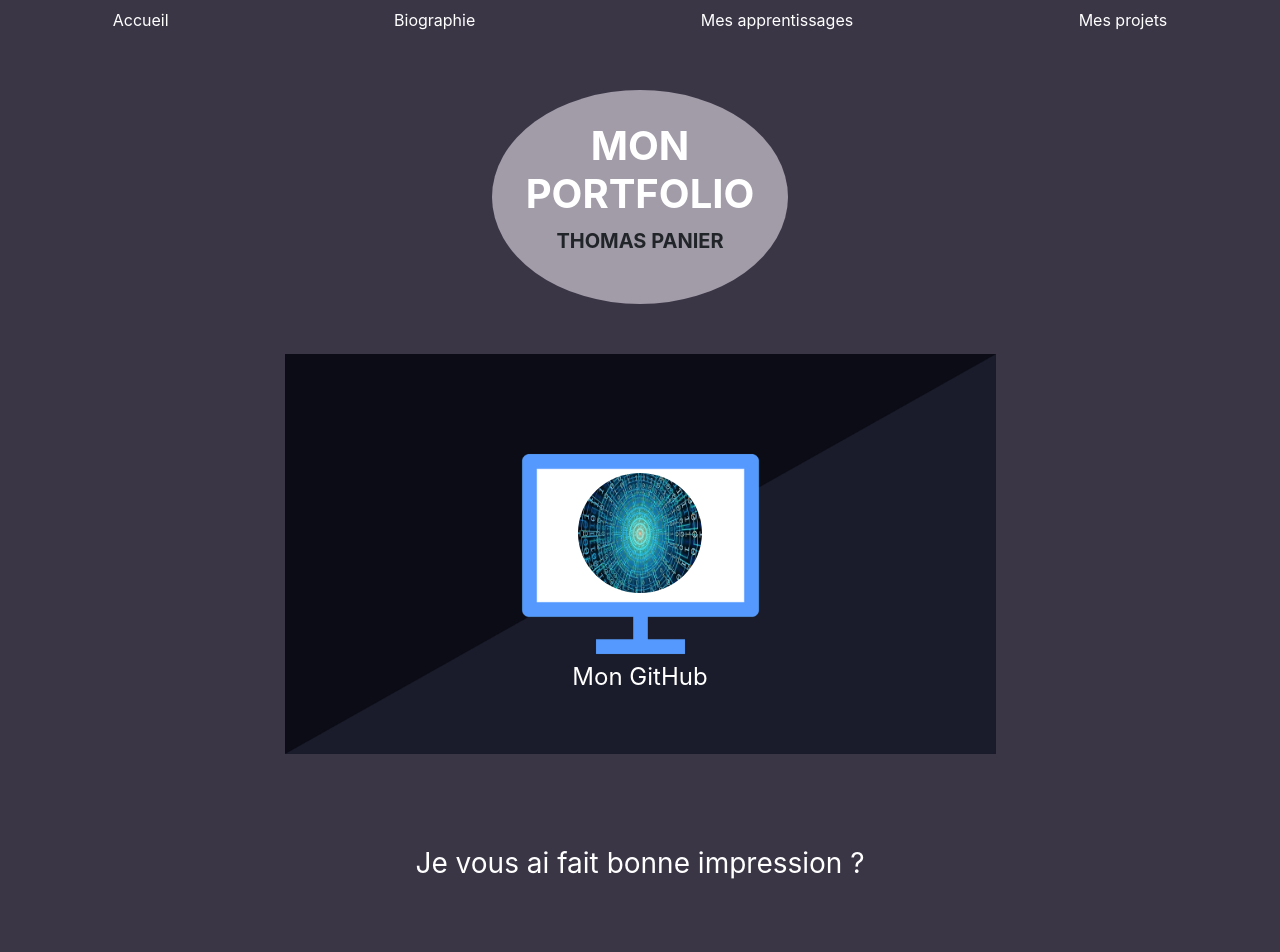
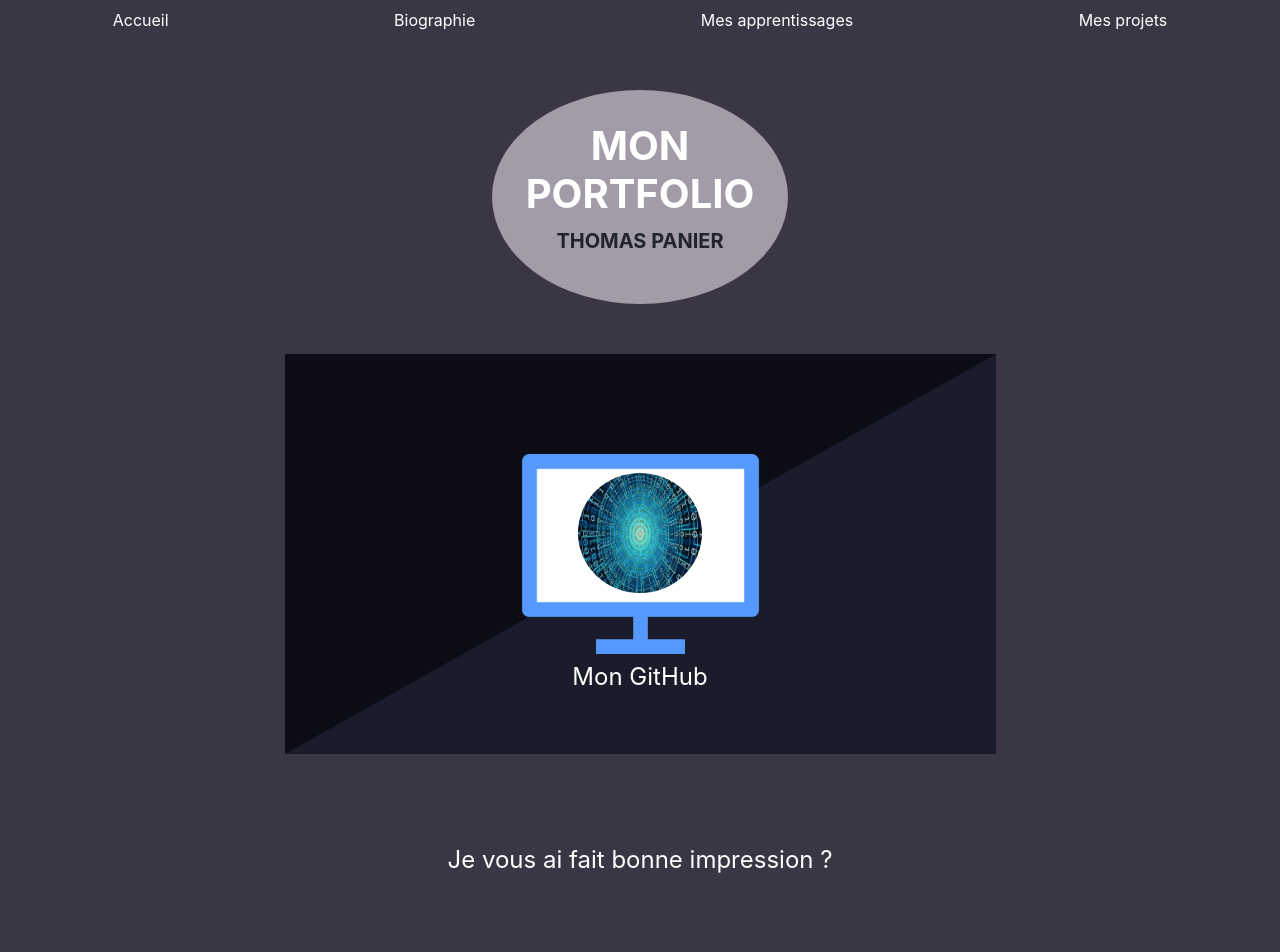
Before and after one commit to ThomasPANIER/portfolio, a React (Create React App) app: page / in a window 1280 px wide. Shown: the top 952 px of the page. Built offline with nearby package versions, Linux system fonts and the light colour scheme.

Commit message:
maj component contact

```diff
--- a/src/components/contact/Contact.js
+++ b/src/components/contact/Contact.js
@@ -3,7 +3,7 @@
 function Contact() {
     return(
         <section className="contact container-fluid text-white">
-            <p className="contactP fs-3">
+            <p className="contactP fs-4">
                 Je vous ai fait bonne impression ?
             </p>
             <div className="boxcontact">
```
